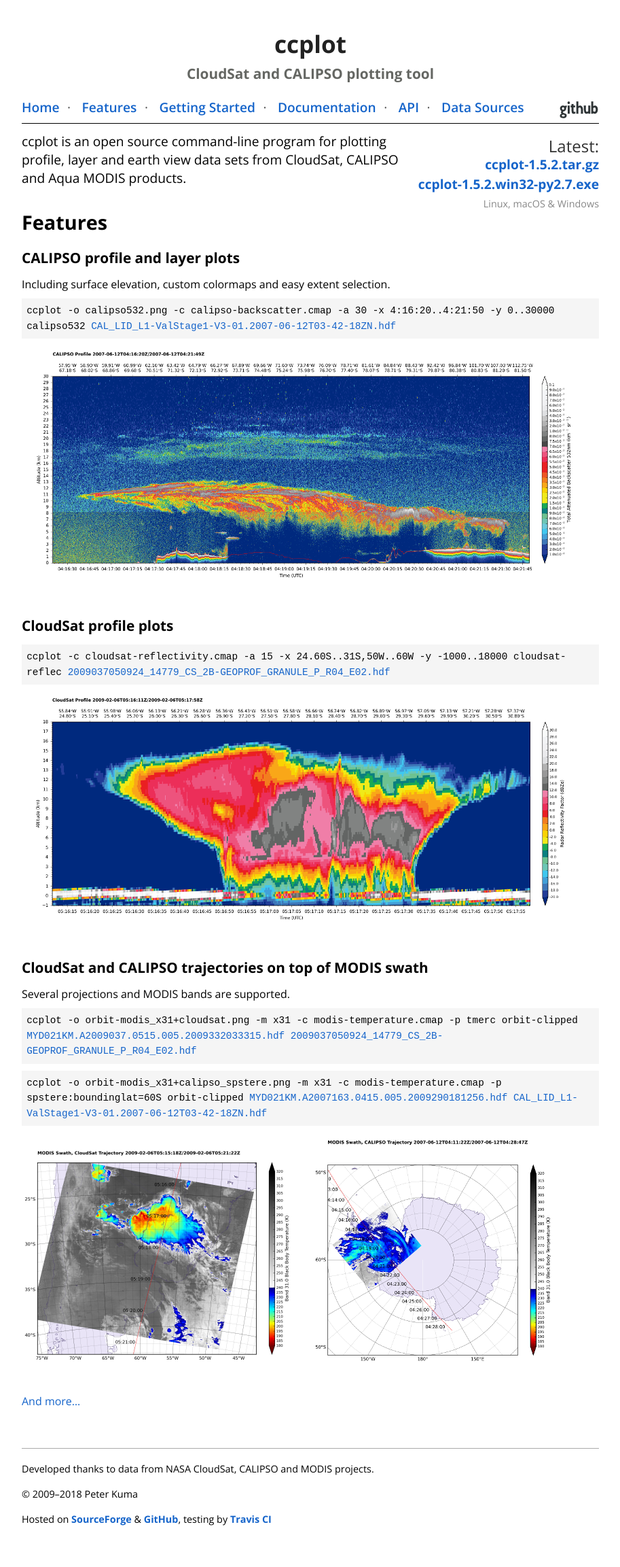
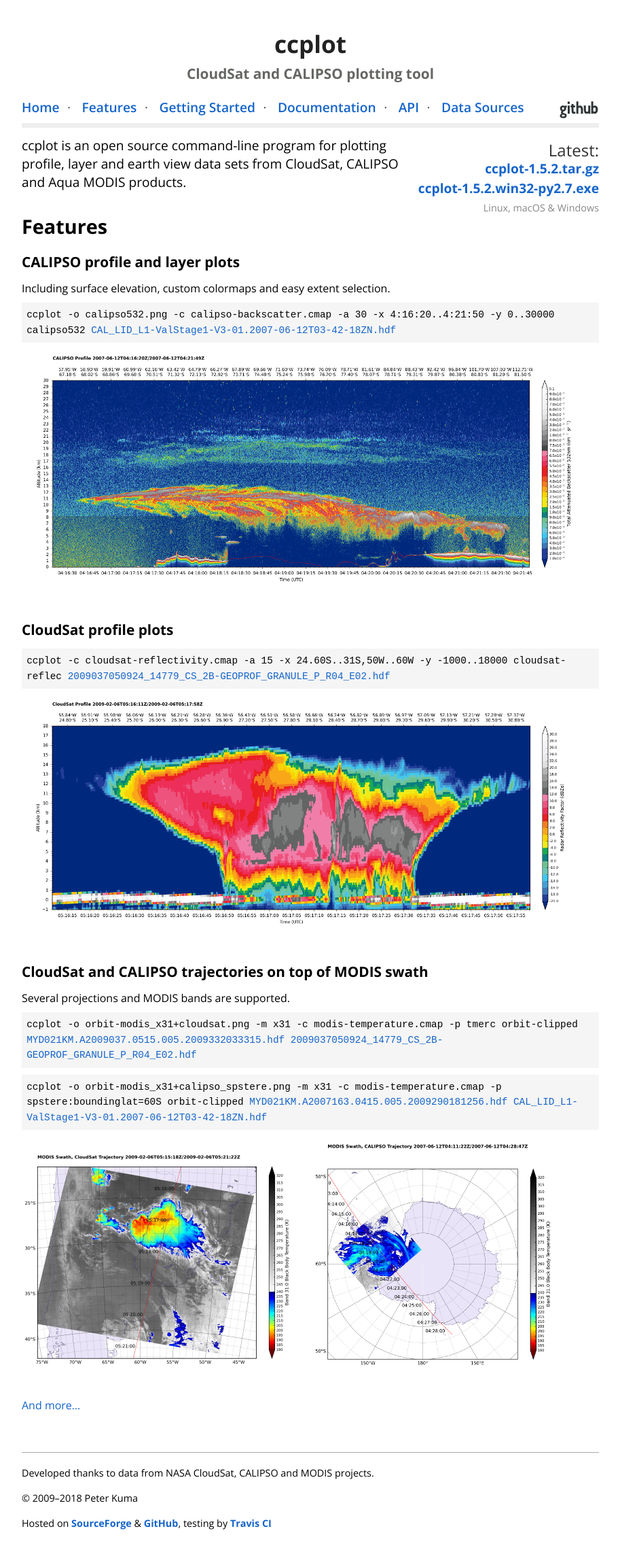
Before and after one commit to peterkuma/ccplot, a Jekyll site: the page built from index.html, in a window 1280 px wide. Shown: the whole page at 68% size, without its empty margins (183-1096 px from the left). Built offline with Jekyll 4.4.1, drawn with Linux system fonts in a browser that asks for light colours.

Commit message:
Minor design change

```diff
--- a/css/header.css
+++ b/css/header.css
@@ -5,7 +5,7 @@
     padding-bottom: 0.6em;
     margin-top: 0.7em;
     margin-bottom: 0.7em;
-    border-bottom: 1px solid black;
+    border-bottom: 7px solid #eee;
 }
 
 header nav > span:after {
```
